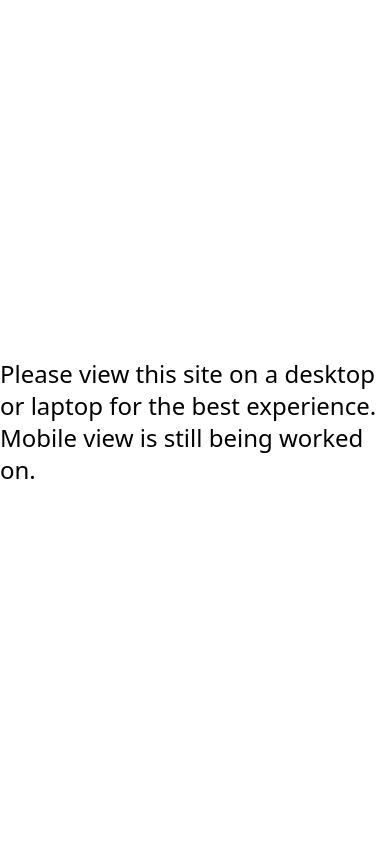
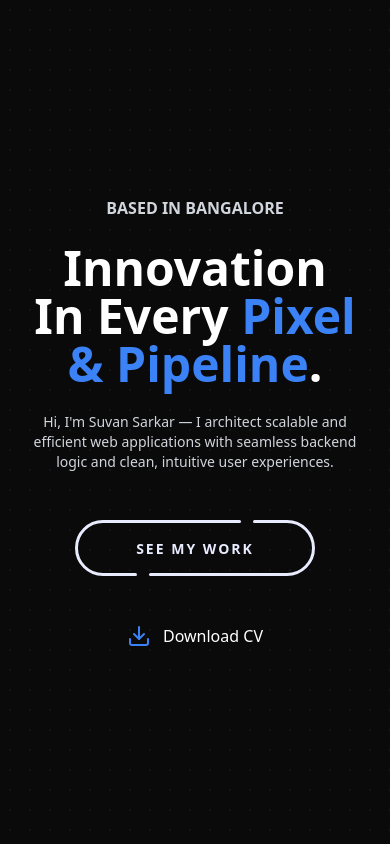
Before and after one commit to Suvansarkar/portfolio, a React (Vite) app: page / in a window 390 px wide. Shown: the top 844 px of the page. Built offline with nearby package versions, Linux system fonts and the light colour scheme.

Commit message:
fix:responsiveness

```diff
--- a/src/App.tsx
+++ b/src/App.tsx
@@ -2,48 +2,20 @@ import { Download } from 'lucide-react';
 import './App.css';
 import Tech from './components/Tech';
 import { BackgroundBeams } from './components/Beams';
-import { useEffect, useState } from 'react';
 import { motion } from 'framer-motion';
 
 function App() {
-  const [isMobileView, setIsMobileView] = useState(false);
-
-  useEffect(() => {
-    const handleResize = () => {
-      setIsMobileView(window.innerWidth < 800);
-    };
-
-    // Initial check
-    handleResize();
-
-    // Add event listener
-    window.addEventListener('resize', handleResize);
-
-    // Cleanup
-    return () => {
-      window.removeEventListener('resize', handleResize);
-    };
-  }, []);
-
-  if (isMobileView) {
-    return (
-      <div className="flex items-center justify-center h-screen">
-        <div className="text-black text-2xl">Please view this site on a desktop or laptop for the best experience. Mobile view is still being worked on.</div>
-      </div>
-    );
-  }
-
   return (
     <>
       <div className="fixed top-0 left-0 h-full w-full -z-10">
         <div className="absolute top-0 z-[-2] h-screen w-screen bg-[#0a0a0a] bg-[radial-gradient(#141619_1px,#0a0a0a_1px)] bg-[size:20px_20px]">
         </div>
       </div>
-      <div className='max-w-7xl mx-auto '>
+      <div className='flex flex-col max-w-7xl mx-auto w-fit'>
         <div className="w-full flex flex-col items-center min-h-screen justify-center">
-          <div className="flex items-center justify-center flex-col gap-6 w-[800px]">
+          <div className="flex items-center justify-center flex-col gap-6 max-w-[800px] w-full px-8">
             <motion.div initial={{ y: "-100px", opacity: 0, filter: "blur(10px)" }} animate={{ y: "0", opacity: 1, filter: "blur(0px)" }} transition={{ duration: "0.5", ease: "backOut" }} className="text-gray-300 font-semibold">BASED IN BANGALORE</motion.div>
-            <h1 className="text-7xl text-white font-bold text-center" >
+            <h1 className="text-5xl lg:text-7xl text-white font-bold text-center" >
               <motion.span initial={{ filter: "blur(20px)", opacity: 0 }} animate={{ filter: "blur(0px)", opacity: 1 }} transition={{ delay: 0, ease: "easeInOut" }}>Innovation </motion.span>
               <motion.span initial={{ filter: "blur(20px)", opacity: 0 }} animate={{ filter: "blur(0px)", opacity: 1 }} transition={{ delay: 0.25, ease: "easeInOut" }}>In </motion.span>
               <motion.span initial={{ filter: "blur(20px)", opacity: 0 }} animate={{ filter: "blur(0px)", opacity: 1 }} transition={{ delay: 0.5, ease: "easeInOut" }}>Every </motion.span>
@@ -52,8 +24,20 @@ function App() {
               <motion.span className='text-[#3b82f6]' initial={{ filter: "blur(20px)", opacity: 0 }} animate={{ filter: "blur(0px)", opacity: 1 }} transition={{ delay: 1.25, ease: "easeInOut" }}>Pipeline</motion.span>
               <motion.span initial={{ filter: "blur(20px)", opacity: 0 }} animate={{ filter: "blur(0px)", opacity: 1 }} transition={{ delay: 1.25, ease: "easeInOut" }}>.</motion.span>
             </h1>
-            <motion.div initial={{ y: "50px", opacity: 0, filter: "blur(10px)" }} animate={{ y: "0", opacity: 1, filter: "blur(0px)" }} transition={{ duration: "0.5", ease: "backOut" }} className="text-gray-300 text-center pb-6">Hi, I'm Suvan Sarkar — I architect scalable and efficient web applications with seamless backend logic and clean, intuitive user experiences.</motion.div>
-            <motion.div initial={{ y: "50px", opacity: 0, filter: "blur(10px)" }} animate={{ y: "0", opacity: 1, filter: "blur(0px)" }} transition={{ duration: "0.5", ease: "backOut" }} className='flex items-center justify-center gap-12'>
+            <motion.div
+              initial={{ y: "50px", opacity: 0, filter: "blur(10px)" }}
+              animate={{ y: "0", opacity: 1, filter: "blur(0px)" }}
+              transition={{ duration: "0.5", ease: "backOut" }}
+              className="text-gray-300 text-center pb-6 text-sm lg:text-base"
+            >
+              Hi, I'm Suvan Sarkar — I architect scalable and efficient web applications with seamless backend logic and clean, intuitive user experiences.
+            </motion.div>
+            <motion.div
+              initial={{ y: "50px", opacity: 0, filter: "blur(10px)" }}
+              animate={{ y: "0", opacity: 1, filter: "blur(0px)" }}
+              transition={{ duration: "0.5", ease: "backOut" }}
+              className='flex flex-col md:flex-row items-center justify-center gap-12'
+            >
               <div className="container_button">
                 <a href="https://github.com/Suvansarkar" className="button type--B">
                   <div className="button__line"></div>
@@ -64,7 +48,7 @@ function App() {
                 </a>
               </div>
               <a href='/Suvan2025.pdf' download="SuvanSarkar_CV.pdf">
-                <div className='text-white flex gap-3 text-xl items-center cursor-pointer hover:text-gray-300 transition-all duration-300'>
+                <div className='text-white flex gap-3 text-base lg:text-xl items-center cursor-pointer hover:text-gray-300 transition-all duration-300'>
                   <Download className='text-[#3b82f6]' />
                   <span className='text-nowrap'> Download CV</span>
                 </div>
@@ -72,7 +56,7 @@ function App() {
             </motion.div>
           </div>
         </div>
-        <div className="w-full py-20 flex flex-col gap-4">
+        <div className="w-full py-20 px-8 flex flex-col gap-4">
           <motion.div
             initial={{
               opacity: 0,
@@ -86,7 +70,7 @@ function App() {
             }}
             viewport={{ once: true }}
             transition={{ duration: 0.5 }}
-            className='text-white text-5xl font-semibold'>Current Technologies</motion.div>
+            className='text-white text-3xl lg:text-5xl font-semibold'>Current Technologies</motion.div>
           <motion.div
             initial={{
               opacity: 0,
@@ -100,7 +84,7 @@ function App() {
             }}
             viewport={{ once: true }}
             transition={{ duration: 0.5 }}
-            className='text-white/60 max-w-3xl text-base'>I'm proficient in a range of modern technologies that empower me to build highly functional solutions. These are some of my main technologies.</motion.div>
+            className='text-white/60 max-w-3xl text-sm lg:text-base'>I'm proficient in a range of modern technologies that empower me to build highly functional solutions. These are some of my main technologies.</motion.div>
           <motion.div
             initial={{
               opacity: 0,
@@ -112,7 +96,7 @@ function App() {
             }}
             viewport={{ once: true }}
             transition={{ duration: 0.5 }}
-            className='grid grid-cols-4 gap-4 py-4'>
+            className='grid md:grid-cols-2 lg:grid-cols-3 xl:grid-cols-4 gap-4 py-4'>
             <Tech Title='TypeScript' Description='Type-safe JavaScript' ImagePath='./techstack/typescript.svg' backgroundColor='1a406c' />
             <Tech Title='Node JS' Description='JavaScript runtime' ImagePath='./techstack/nodejs.svg' backgroundColor='315e2f' />
             <Tech Title='Express Js' Description='Web framework for Node.js' ImagePath='./techstack/expressjs.svg' backgroundColor='4c4c4c' />
@@ -132,11 +116,12 @@ function App() {
             <Tech Title='Docker' Description='Container platform' ImagePath='./techstack/docker.svg' backgroundColor='1a406c' />
           </motion.div>
         </div>
+        <div className='w-full h-full px-8'>
           <div className="h-full w-full rounded-md bg-neutral-950 relative flex flex-col antialiased border-2 border-white/10 my-10">
-          <div className='w-full border-b-2 border-white/10 text-white p-12 font-bold z-10 flex flex-col gap-12 pb-20'>
+            <div className='w-full border-b-2 border-white/10 text-white p-8 md:p-12 font-bold z-10 flex flex-col gap-12 pb-10 md:pb-20'>
               <div>
-              <div className='text-5xl'>Like what you see? Reach</div>
-              <div className='text-5xl'>out <a className='text-[#3a7eed] underline cursor-pointer' href='mailto:suvansarkar1@gmail.com'>via email</a> to collaborate!</div>
+                <div className='text-3xl md:text-5xl'>Like what you see? Reach</div>
+                <div className='text-3xl md:text-5xl'>out <a className='text-[#3a7eed] underline cursor-pointer' href='mailto:suvansarkar1@gmail.com'>via email</a> to collaborate!</div>
               </div>
               <div>
                 <div className="flex flex-col items-center justify-center w-fit">
@@ -150,21 +135,23 @@ function App() {
                 </div>
               </div>
             </div>
-          <div className='flex justify-between w-full p-8 px-12'>
+            <div className='flex flex-col gap-4 sm:flex-row justify-between w-full p-8 px-12'>
               <div className='flex flex-col gap-2'>
-              <div className='text-white text-2xl font-semibold'>Suvan Sarkar</div>
-              <div className='text-white/60 text-sm'> © 2025 | All rights reserved</div>
+                <div className='text-white text-xl md:text-2xl font-semibold'>Suvan Sarkar</div>
+                <div className='text-white/60 text-xs md:text-sm'> © 2025 | All rights reserved</div>
               </div>
               <div className='flex flex-col gap-2 z-10'>
-              <div className='text-white text-xl font-semibold'>Socials</div>
-              <a className='text-white/60 hover:text-white transition-all duration-300' href='https://www.linkedin.com/in/suvan-sarkar-b1438017a/'>LinkedIn</a>
-              <a className='text-white/60  hover:text-white transition-all duration-300'>Twitter</a>
-              <a className='text-white/60 hover:text-white transition-all duration-300' href='https://www.github.com/Suvansarkar'>Github</a>
-              <a className='text-white/60  hover:text-white transition-all duration-300'>Instagram</a>
+                <div className='text-white text-lg md:text-xl font-semibold'>Socials</div>
+                <a className='text-white/60 hover:text-white transition-all duration-300 text-sm md:text-base' href='https://www.linkedin.com/in/suvan-sarkar-b1438017a/'>LinkedIn</a>
+                <a className='text-white/60  hover:text-white transition-all duration-300 text-sm md:text-base'>Twitter</a>
+                <a className='text-white/60 hover:text-white transition-all duration-300 text-sm md:text-base' href='https://www.github.com/Suvansarkar'>Github</a>
+                <a className='text-white/60  hover:text-white transition-all duration-300 text-sm md:text-base'>Instagram</a>
               </div>
             </div>
             <BackgroundBeams />
           </div>
+        </div>
+
       </div >
 
     </>
```
Lines whose indentation alone changed are shown as unchanged.
